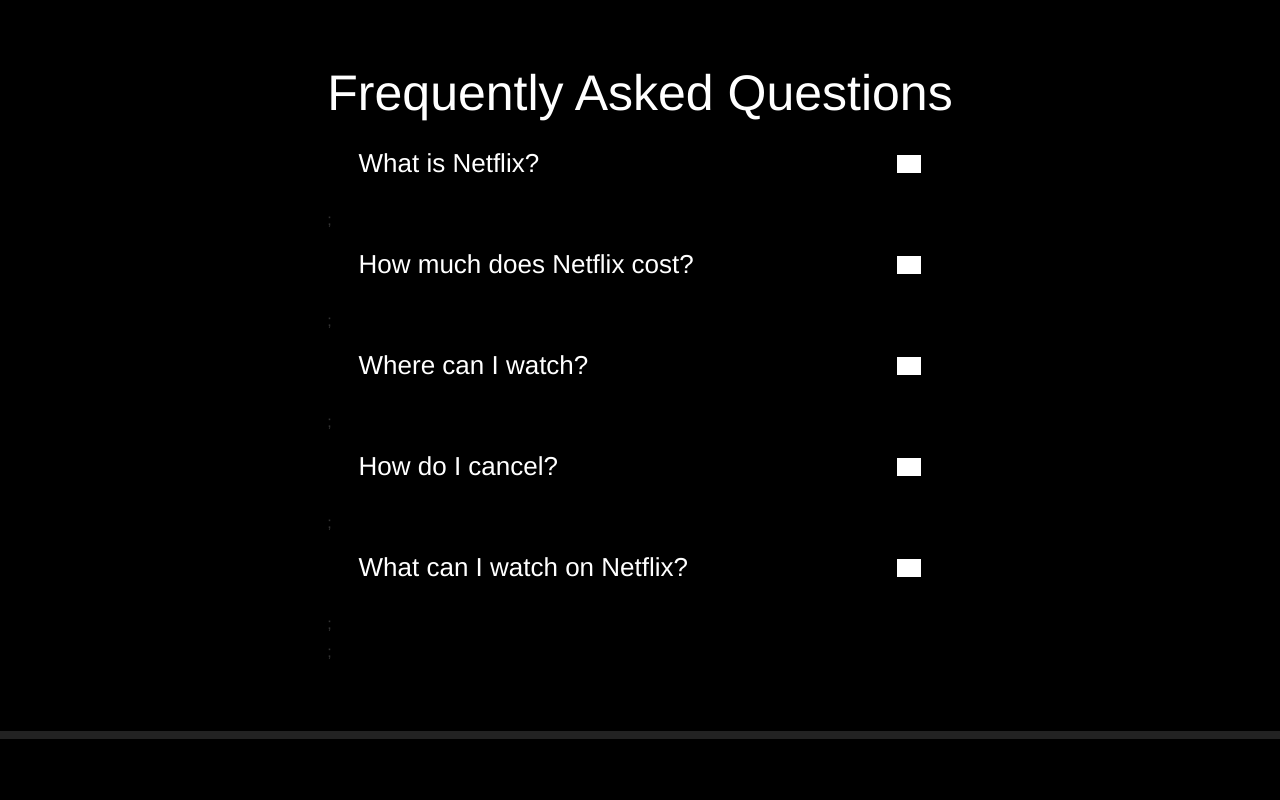
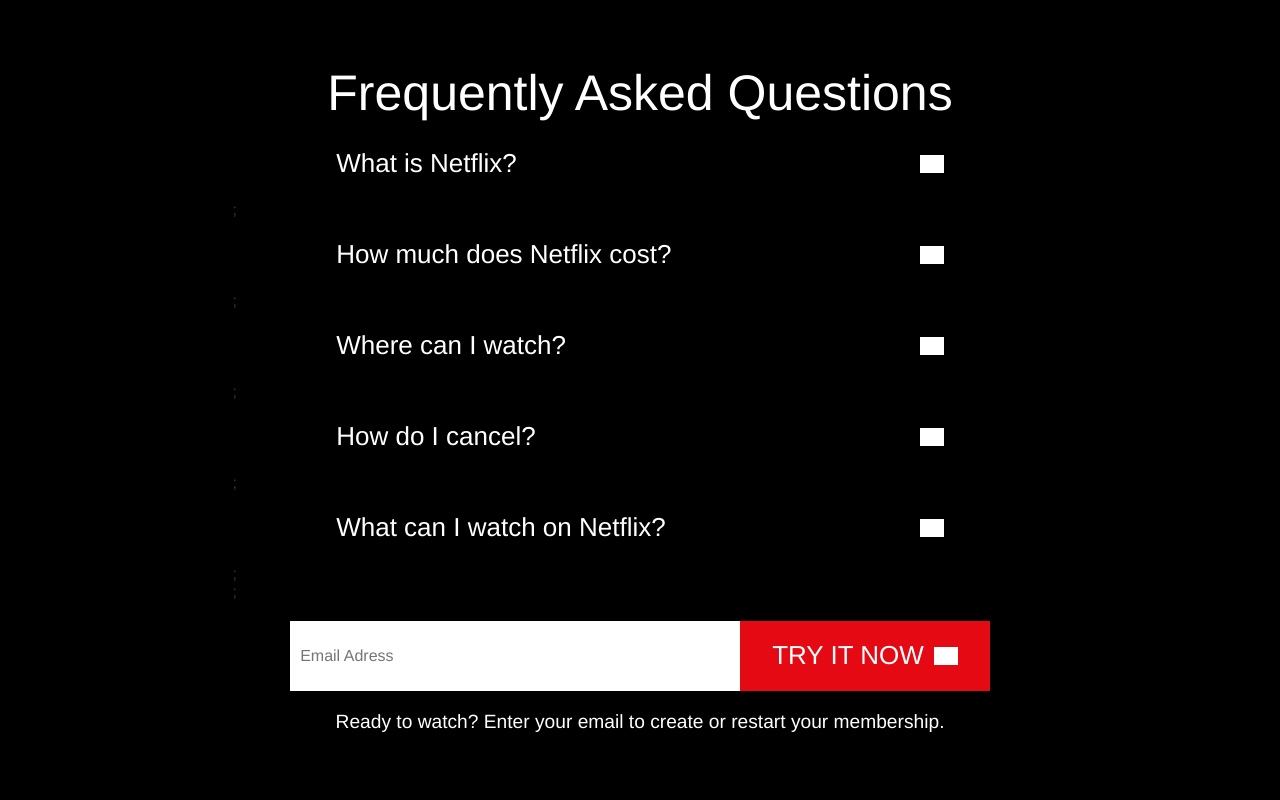
Before and after one commit to OzerOzturk/Netflix-Clone, a React (Create React App) app: page / in a window 1280 px wide. Shown: the part 1260-2060 px from the top of the page. Built offline with nearby package versions, Linux system fonts and the light colour scheme; grey boxes are pictures that could not be loaded.

Commit message:
opt-form component completed.

```diff
--- a/src/components/accordion/styles/accordion.js
+++ b/src/components/accordion/styles/accordion.js
@@ -16,7 +16,9 @@
 export const Item = styled.div`
     color:white;
     margin-bottom:10px;
+    margin:auto;
     max-width:670px;
+    width:100%;
 
     &:first-of-type {
         margin-top:3em;
--- a/src/components/index.js
+++ b/src/components/index.js
@@ -1,3 +1,4 @@
 export {default as Accordion} from './accordion'
 export {default as Jumbotron} from './jumbotron'
 export {default as Footer} from './footer';
+export {default as OptForm} from './opt-form';
--- /dev/null
+++ b/src/components/opt-form/index.js
@@ -0,0 +1,27 @@
+import React from 'react';
+import {Container, Input, Button, Text, Break } from './styles/opt-form';
+
+
+export default function OptForm({children,...restProps}){
+    return <Container {...restProps}>{children}</Container>
+}
+
+OptForm.Input = function OptFormInput ({...restProps}) {
+    return <Input {...restProps} />;
+};
+
+OptForm.Button = function OptFormButton({children, ...restProps}) {
+    return (
+        <Button {...restProps} >
+            {children} <img  src='/images/icons/chevron-right.png' alt='Try Now' />
+        </Button>
+    )
+}
+
+OptForm.Text = function OptFormText({children, ...restProps}) {
+    return <Text  {...restProps}>{children}</Text>
+};
+
+OptForm.Break = function OptFormBreak ({...restProps}) {
+    return <Break {...restProps} />;
+};
--- /dev/null
+++ b/src/components/opt-form/styles/opt-form.js
@@ -0,0 +1,75 @@
+import styled from 'styled-components/macro';
+
+export const Container = styled.div`
+    display:flex;
+    justify-content:center;
+    height:100%;
+    margin-top:20px;
+    flex-wrap:wrap;
+
+    @media(max-width: 1000px) {
+        flex-direction:column;
+        align-items:center;
+    }
+
+`;
+
+export const Input = styled.input`
+    max-width:450px;
+    width:100%;
+    border:0;
+    padding:10px;
+    height:70px;
+    box-sizing:border-box;
+`;
+
+export const Button = styled.button`
+    display:flex;
+    align-items:center;
+    height:70px;
+    background:#e50914;
+    color:white;
+    text-transform: uppercase;
+    padding:0 32px;
+    font-size:26px;
+    border:0;
+    cursor:pointer;
+
+    &:hover {
+        background: #f40612;
+    }
+
+    @media (max-width:1000px) {
+        height:50px;
+        font-size:16px;
+        margin-top:20px;
+        font-weight:bold;
+    }
+
+
+    img{
+        margin-left:10px;
+        filter: brightness(0) invert(1);
+        width:24px;
+
+        @media(max-width:1000px) {
+            width:16px;
+        }
+    }
+`;
+
+export const Text = styled.p`
+    font-size: 19.2px;
+    color:white;
+    text-align:center;
+
+    @media(max-width:600px) {
+        font-size:16px;
+        line-height:22px;
+    }
+`;
+
+export const Break = styled.div`
+flex-basis:100%;
+height:0;
+`;
--- a/src/containers/faqs.js
+++ b/src/containers/faqs.js
@@ -1,5 +1,6 @@
 import React from 'react';
 import {Accordion} from '../components';
+import OptForm from '../components/opt-form';
 import faqsData from '../fixtures/faqs.json';
 
 export function FaqsContainer() {
@@ -13,6 +14,14 @@
             </Accordion.Item>
             ))}
             <Accordion.Item/>
+
+            <OptForm>
+                <OptForm.Input placeholder='Email Adress'/>
+                <OptForm.Button>Try it now</OptForm.Button>
+                <OptForm.Break/>
+                <OptForm.Text>Ready to watch? Enter your email to create or restart your membership.</OptForm.Text>
+            </OptForm>
+
        </Accordion>
    )
 }
```
